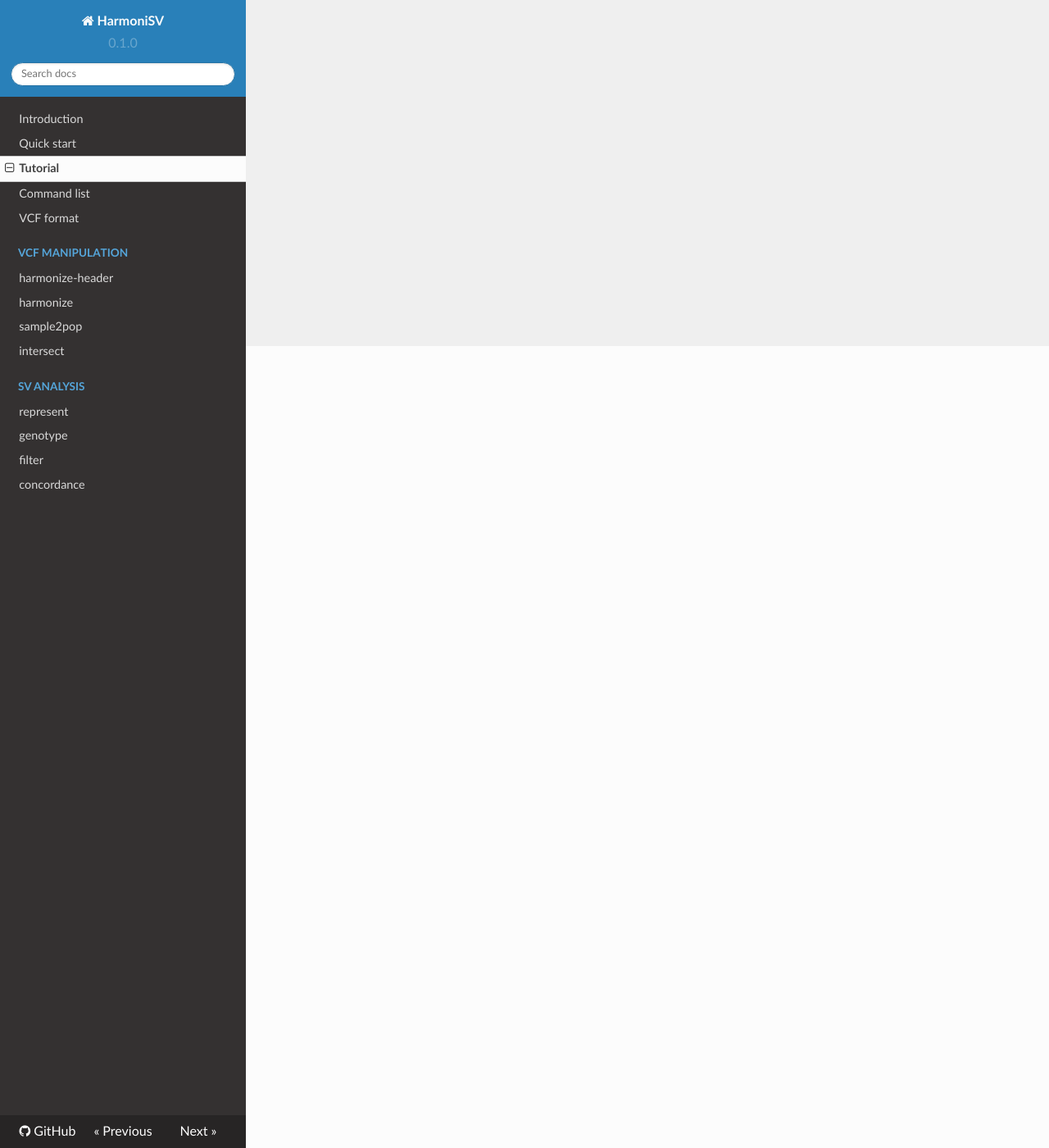
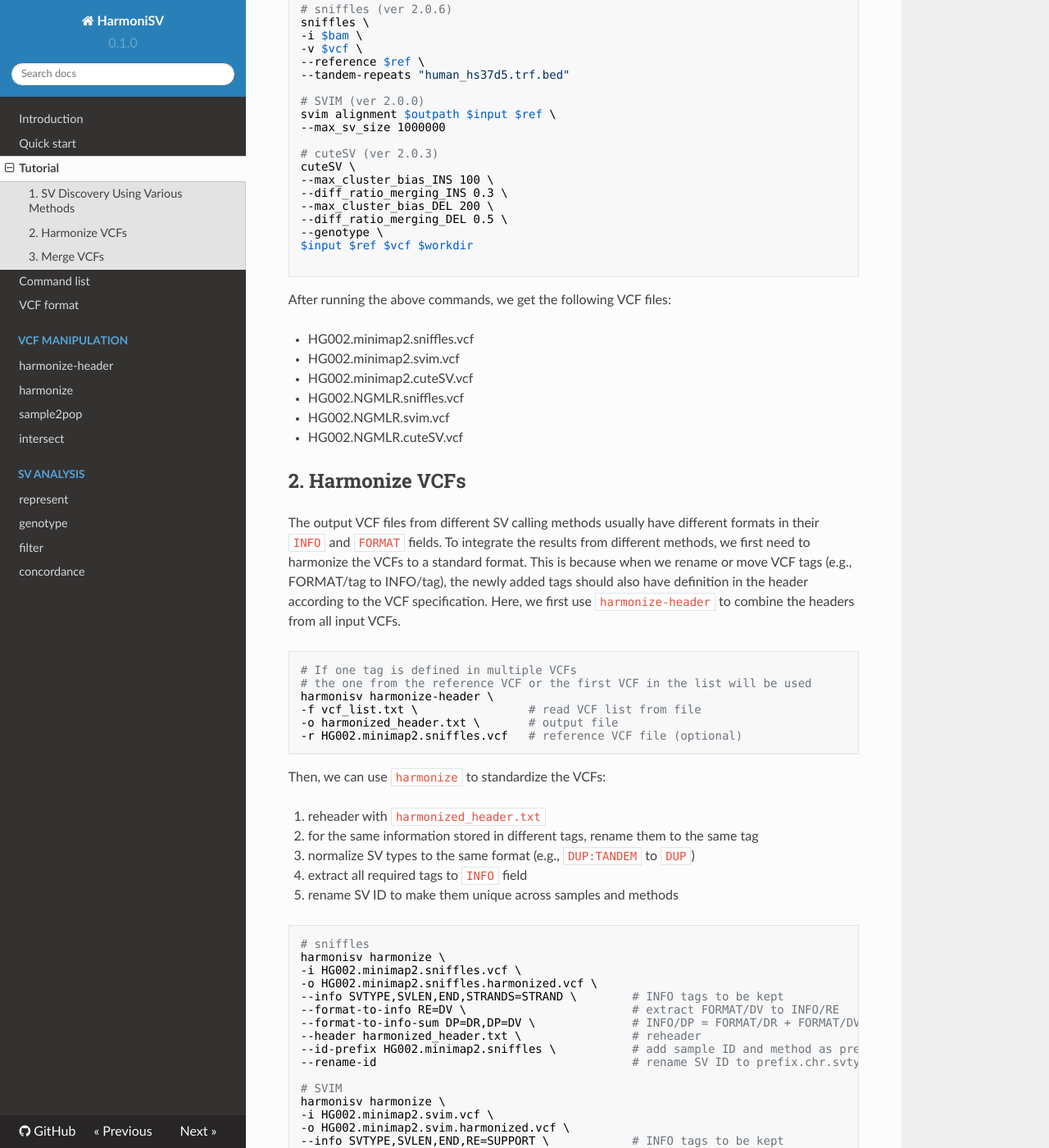
Before and after one commit to Han-Cao/HarmoniSV, an MkDocs documentation site: the page built from docs/tutorial.md, in a window 1280 px wide and 1400 px high, scrolled down 978 px. Shown: the whole window at 82% size. Built offline with MkDocs 1.6.1, drawn with Linux system fonts in a browser that asks for light colours; nearby versions of some CDN libraries; some of the changed text lies outside the part shown.

Commit message:
[UPD]: update docs

````diff
--- a/docs/tutorial.md
+++ b/docs/tutorial.md
@@ -1,5 +1,125 @@
 # Tutorial
 
-*** Last updated: 2023-03-19 ***
+*** Last updated: 2024-01-16 ***
 
-TODO
+This tutorial provides a step-by-step guide on how to utilize `harmonisv` for post-processing the outcomes of various SV calling methods and conducting joint SV calling across multiple samples and methods. The necessary input data and scripts for this tutorial can be found in the [test] folder on GitHub.
+
+## 1. SV Discovery Using Various Methods
+
+Please note that `harmonisv` itself does not directly perform SV calling. Instead, it is designed to harmonize and integrate the results from any SV calling methods that generate a VCF file following the VCF specification and contains the essential information:
+
+- Type of SV
+- Length of SV
+- Sequencing depth for both reference and alternative alleles
+
+In this tutorial, we employ two aligners, minimap2 and NGMLR, and three SV callers, cuteSV, sniffles, and SVIM, to call SVs in the HG002 sample.
+
+Align long-read sequencing data to reference:
+
+```bash
+ref="hs37d5.fa"
+input="HG002.fasta"
+
+# minimap2
+minimap2 -L -t 36 --MD -a -x map-pb $ref $input | samtools sort -@ 4 -o $bam
+
+# NGMLR
+ngmlr --bam-fix -t 40 -x pacbio \
+-r $ref \
+-q $input \
+-o $bam
+```
+
+Call SVs from alignments:
+
+```bash
+# sniffles (ver 2.0.6)
+sniffles \
+-i $bam \
+-v $vcf \
+--reference $ref \
+--tandem-repeats "human_hs37d5.trf.bed"
+
+# SVIM (ver 2.0.0)
+svim alignment $outpath $input $ref \
+--max_sv_size 1000000
+
+# cuteSV (ver 2.0.3)
+cuteSV \
+--max_cluster_bias_INS 100 \
+--diff_ratio_merging_INS 0.3 \
+--max_cluster_bias_DEL 200 \
+--diff_ratio_merging_DEL 0.5 \
+--genotype \
+$input $ref $vcf $workdir
+
+```
+
+After running the above commands, we get the following VCF files:
+
+- HG002.minimap2.sniffles.vcf
+- HG002.minimap2.svim.vcf
+- HG002.minimap2.cuteSV.vcf
+- HG002.NGMLR.sniffles.vcf
+- HG002.NGMLR.svim.vcf
+- HG002.NGMLR.cuteSV.vcf
+
+## 2. Harmonize VCFs
+
+The output VCF files from different SV calling methods usually have different formats in their `INFO` and `FORMAT` fields. To integrate the results from different methods, we first need to harmonize the VCFs to a standard format. This is because when we rename or move VCF tags (e.g., FORMAT/tag to INFO/tag), the newly added tags should also have definition in the header according to the VCF specification. Here, we first use `harmonize-header` to combine the headers from all input VCFs.
+
+```bash
+# If one tag is defined in multiple VCFs
+# the one from the reference VCF or the first VCF in the list will be used
+harmonisv harmonize-header \
+-f vcf_list.txt \                # read VCF list from file
+-o harmonized_header.txt \       # output file
+-r HG002.minimap2.sniffles.vcf   # reference VCF file (optional)
+```
+
+Then, we can use `harmonize` to standardize the VCFs:
+
+1. reheader with `harmonized_header.txt`
+2. for the same information stored in different tags, rename them to the same tag
+3. normalize SV types to the same format (e.g., `DUP:TANDEM` to `DUP`)
+4. extract all required tags to `INFO` field
+5. rename SV ID to make them unique across samples and methods
+
+```bash
+# sniffles
+harmonisv harmonize \
+-i HG002.minimap2.sniffles.vcf \
+-o HG002.minimap2.sniffles.harmonized.vcf \
+--info SVTYPE,SVLEN,END,STRANDS=STRAND \        # INFO tags to be kept
+--format-to-info RE=DV \                        # extract FORMAT/DV to INFO/RE
+--format-to-info-sum DP=DR,DP=DV \              # INFO/DP = FORMAT/DR + FORMAT/DV
+--header harmonized_header.txt \                # reheader
+--id-prefix HG002.minimap2.sniffles \           # add sample ID and method as prefix to SV ID
+--rename-id                                     # rename SV ID to prefix.chr.svtype.number
+
+# SVIM
+harmonisv harmonize \
+-i HG002.minimap2.svim.vcf \
+-o HG002.minimap2.svim.harmonized.vcf \
+--info SVTYPE,SVLEN,END,RE=SUPPORT \            # INFO tags to be kept
+--format-to-info DP=DP \                        # extract FORMAT/DP to INFO/DP
+--DUP DUP,DUP:TANDEM,DUP:INT \                  # normalize SV types
+--header harmonized_header.txt \                # reheader
+--id-prefix HG002.minimap2.svim \               # add sample ID and method as prefix to SV ID
+--rename-id                                     # rename SV ID to prefix.chr.svtype.number
+
+# cuteSV
+harmonisv harmonize \
+-i HG002.minimap2.cuteSV.vcf \
+-o HG002.minimap2.cuteSV.harmonized.vcf \
+--info SVTYPE,SVLEN,END,RE \                   # INFO tags to be kept
+--format-to-info-sum DP=DR,DP=DV \             # INFO/DP = FORMAT/DR + FORMAT/DV
+--header harmonized_header.txt \               # reheader
+--id-prefix HG002.minimap2.cuteSV \            # add sample ID and method as prefix to SV ID
+--rename-id                                    # rename SV ID to prefix.chr.svtype.number
+```
+
+## 3. Merge VCFs
+Ongoing...
+
+[test]: https://github.com/Han-Cao/HarmoniSV/tree/master/test
````
Also changed, not shown: docs/SV_analysis/genotype.md (+2 -2 lines), docs/SV_analysis/represent.md (+2 -2 lines).
